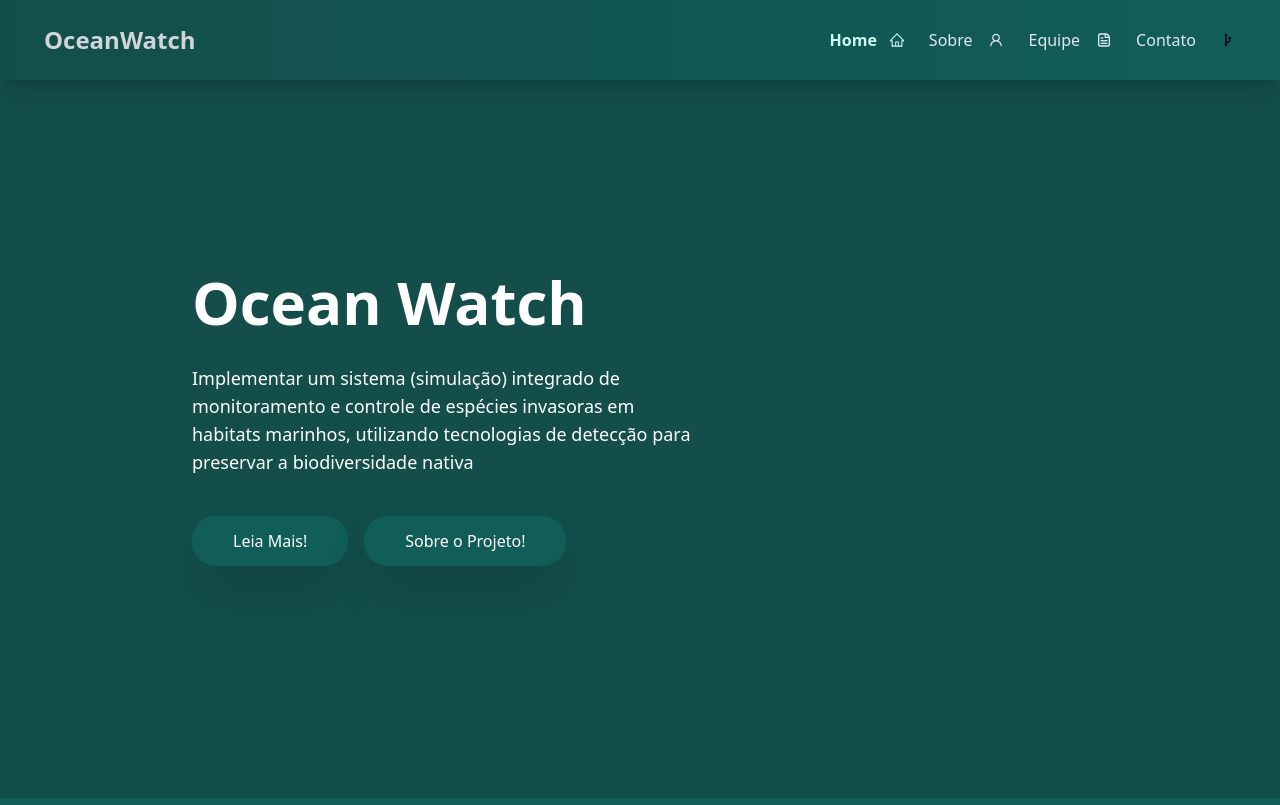
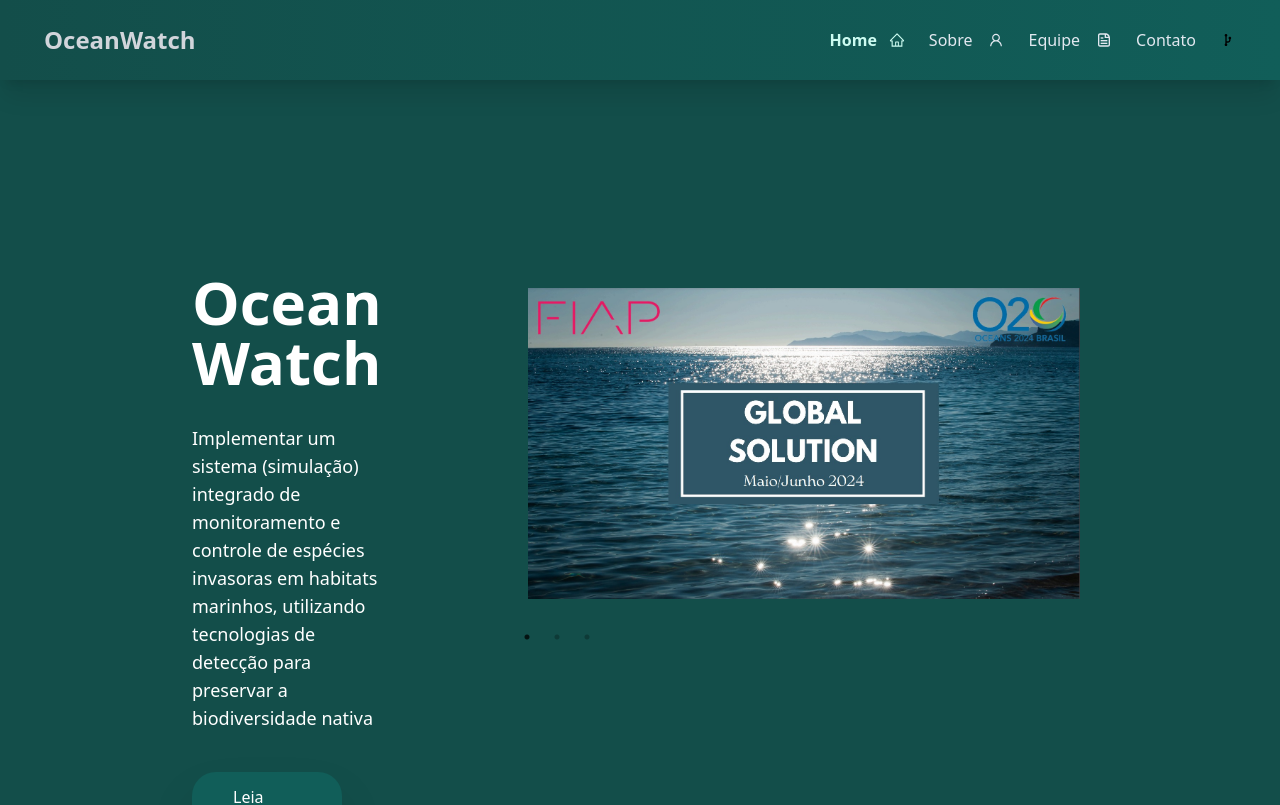
Before and after one commit to delpadre/GS-Front, a React (Vite) app: page / in a window 1280 px wide. Shown: the top 805 px of the page. Built offline with nearby package versions, Linux system fonts and the light colour scheme.

Commit message:
colocando o carrossel

```diff
--- a/package.json
+++ b/package.json
@@ -21,6 +21,8 @@
     "react-dom": "^18.2.0",
     "react-icons": "^5.2.0",
     "react-router-dom": "^6.23.0",
+    "react-slick": "^0.30.2",
+    "slick-carousel": "^1.8.1",
     "sort-by": "^0.0.2"
   },
   "devDependencies": {
--- /dev/null
+++ b/src/pages/CarrosselPage.css
@@ -0,0 +1,19 @@
+.image {
+    max-width: 75%;
+    height: auto;
+}
+img, video {
+    max-width: 100%;
+    height: auto;
+}
+.slick-dots{
+    position: absolute;
+  bottom: -25px;
+  display: block;
+  width: 100%;
+  padding: 0;
+  margin: 0;
+  list-style: none;
+  text-align: initial;
+
+}
--- /dev/null
+++ b/src/pages/CarrosselPage.jsx
@@ -0,0 +1,63 @@
+import React from 'react';
+import Slider from 'react-slick';
+import 'slick-carousel/slick/slick.css';
+import 'slick-carousel/slick/slick-theme.css';
+import './CarrosselPage.css'; // Importe o arquivo CSS para estilos personalizados
+
+const CarrosselPage = () => {
+  const settings = {
+    dots: true,
+    infinite: true,
+    speed: 500,
+    slidesToShow: 1, // Mostra apenas um slide por vez
+    slidesToScroll: 1, // Avança para o próximo slide de cada vez
+    arrows: false, // Desabilita os controles de navegação padrão
+    responsive: [
+      {
+        breakpoint: 768,
+        settings: {
+          slidesToShow: 1,
+          slidesToScroll: 1,
+        },
+      },
+      {
+        breakpoint: 1024,
+        settings: {
+          slidesToShow: 1,
+          slidesToScroll: 1,
+        },
+      },
+      {
+        breakpoint: 1280,
+        settings: {
+          slidesToShow: 1,
+          slidesToScroll: 1,
+        },
+      },
+    ],
+  };
+
+  return (
+    <div className="max-w-3xl mx-auto relative"> {/* Centraliza o carrossel e permite posicionar as setas */}
+      <Slider {...settings} className="slick-carousel">
+        <div className="p-4">
+          <div className="rounded-lg size">
+            <img src="img/GS-titulo.jpeg" alt="" className="image" />
+          </div>
+        </div>
+        <div className="p-4">
+          <div className="rounded-lg size">
+            <img src="img/Economia-GS.jpeg" alt="" className="image" />
+          </div>
+        </div>
+        <div className="p-4">
+          <div className="rounded-lg size">
+            <img src="img/desafio.jpeg" alt="" className="image" />
+          </div>
+        </div>
+      </Slider>
+    </div>
+  );
+};
+
+export default CarrosselPage;
--- a/src/pages/Home.jsx
+++ b/src/pages/Home.jsx
@@ -1,5 +1,6 @@
 import Header from "../Header/Header";
 import Footer from "../Footer/Footer";
+import CarrosselPage from './CarrosselPage';
 
 export default function Home() {
   return (
@@ -23,15 +24,11 @@ export default function Home() {
               >
                 Leia Mais!
               </a>
-              <a
-                href="#"
-                class="bg-teal-800 border-transparent rounded-3xl shadow-2xl border-r border-b border-l border-t py-3 px-10 font-medium inline-block mr-4 hover:bg-teal-700  hover:text-white duration-300 hover:border border"
-              >
-                Sobre o Projeto!
-              </a>
             </div>
           </div>
+          <div className="container mx-auto p-4"></div>
           <div class=" xl:w-96 justify-center align-bottom flex lg:mr-50"></div>
+          <CarrosselPage />
         </div>
       </div>
 
```
Also changed, not shown: app.js (+0 -22 lines), 1 other file (tests, documents, lock files or other folders).
